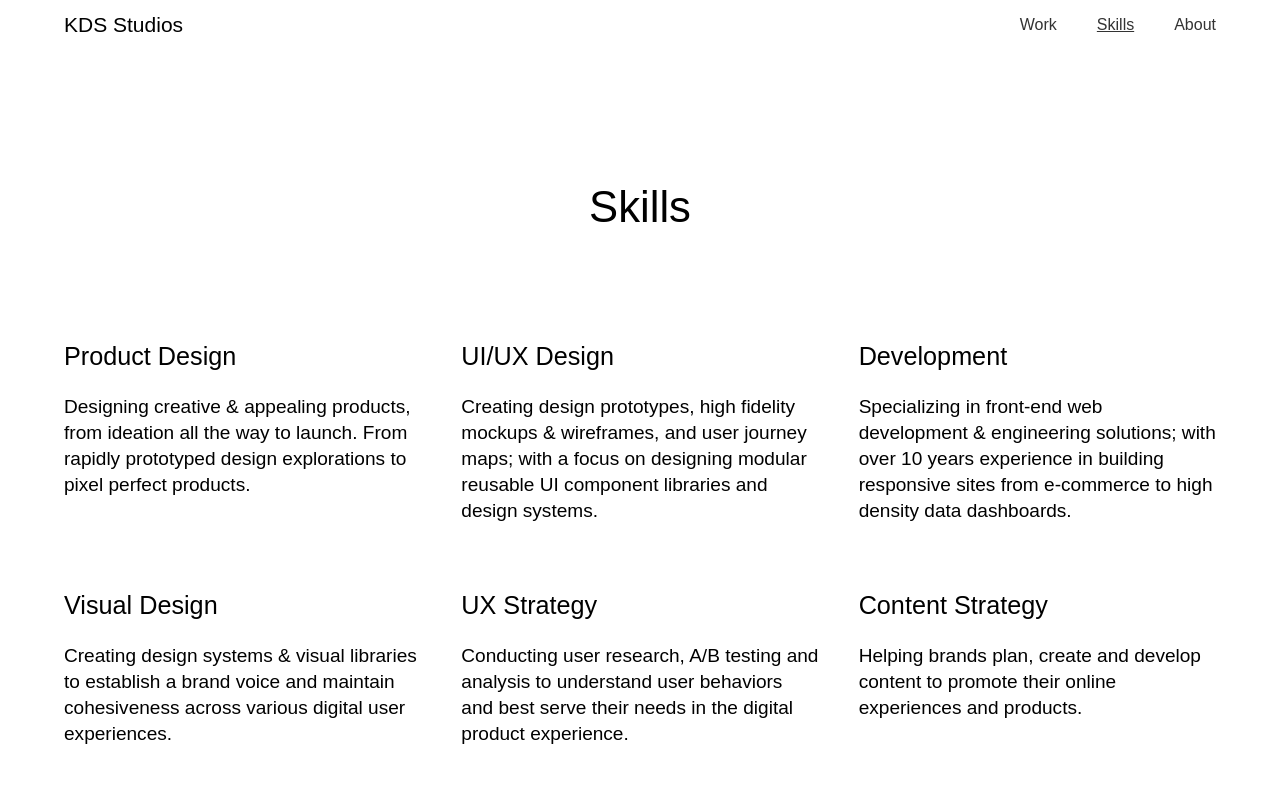
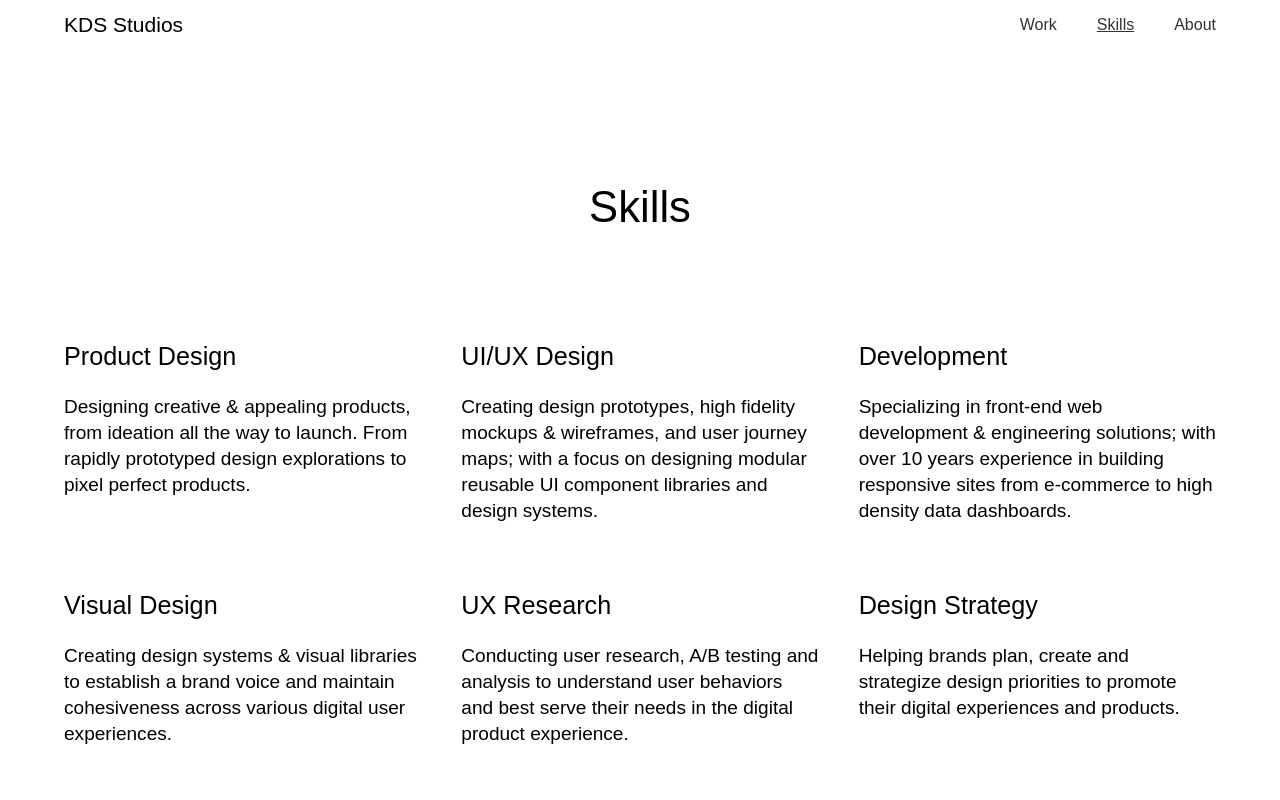
Before and after one commit to kimispencer/kds-studios, a Next.js app: page /skills in a window 1280 px wide. Shown: the top 800 px of the page. Built offline with nearby package versions, Linux system fonts and the light colour scheme; a web font is replaced by a local one.

Commit message:
skills copy

```diff
--- a/pages/skills.tsx
+++ b/pages/skills.tsx
@@ -15,11 +15,11 @@ const skills: Skill[] =
     { title: "Visual Design"
     , description: "Creating design systems & visual libraries to establish a brand voice and maintain cohesiveness across various digital user experiences."
     },
-    { title: "UX Strategy"
+    { title: "UX Research"
     , description: "Conducting user research, A/B testing and analysis to understand user behaviors and best serve their needs in the digital product experience."
     },
-    { title: "Content Strategy"
-    , description: "Helping brands plan, create and develop content to promote their online experiences and products."
+    { title: "Design Strategy"
+    , description: "Helping brands plan, create and strategize design priorities to promote their digital experiences and products."
     }
   ]
 
```
